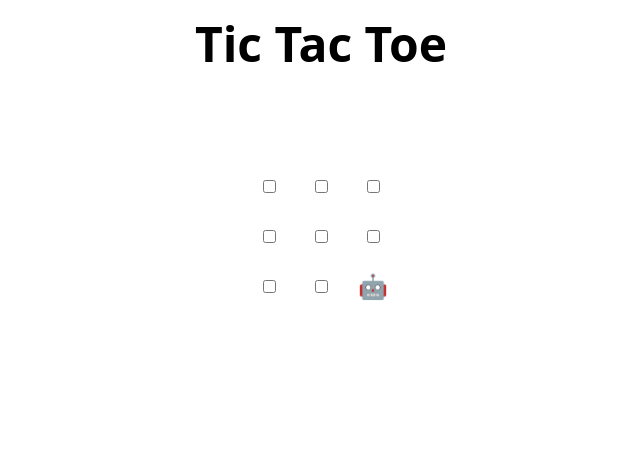
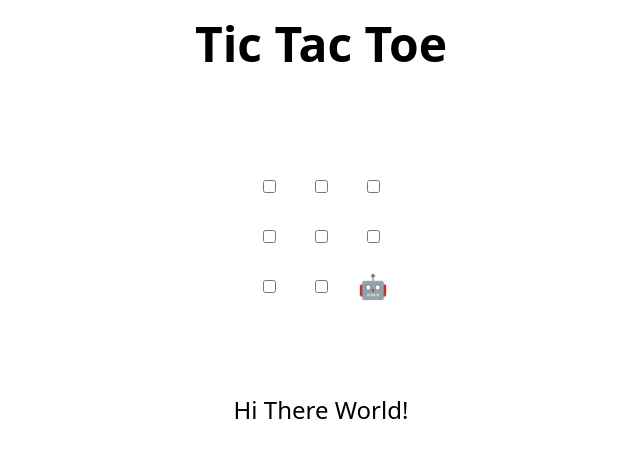
Before and after one commit to Sayan-dev731/MLSA_Task1, a plain HTML site: page index.html in a window 1280 px wide. Shown: the whole page, without its empty margins (319-959 px from the left). Drawn offline with Linux system fonts and the light colour scheme.

Commit message:
Update index.html
Die to code! Onboarding for Beta

```diff
--- a/index.html
+++ b/index.html
@@ -47,6 +47,7 @@
   </tr>
 </table>
 
+<p>Hi There World!</p>
 <h2 hidden>Game over, refresh to play again 🧑‍💻 🤖!</h2>
 
 <script>
```
